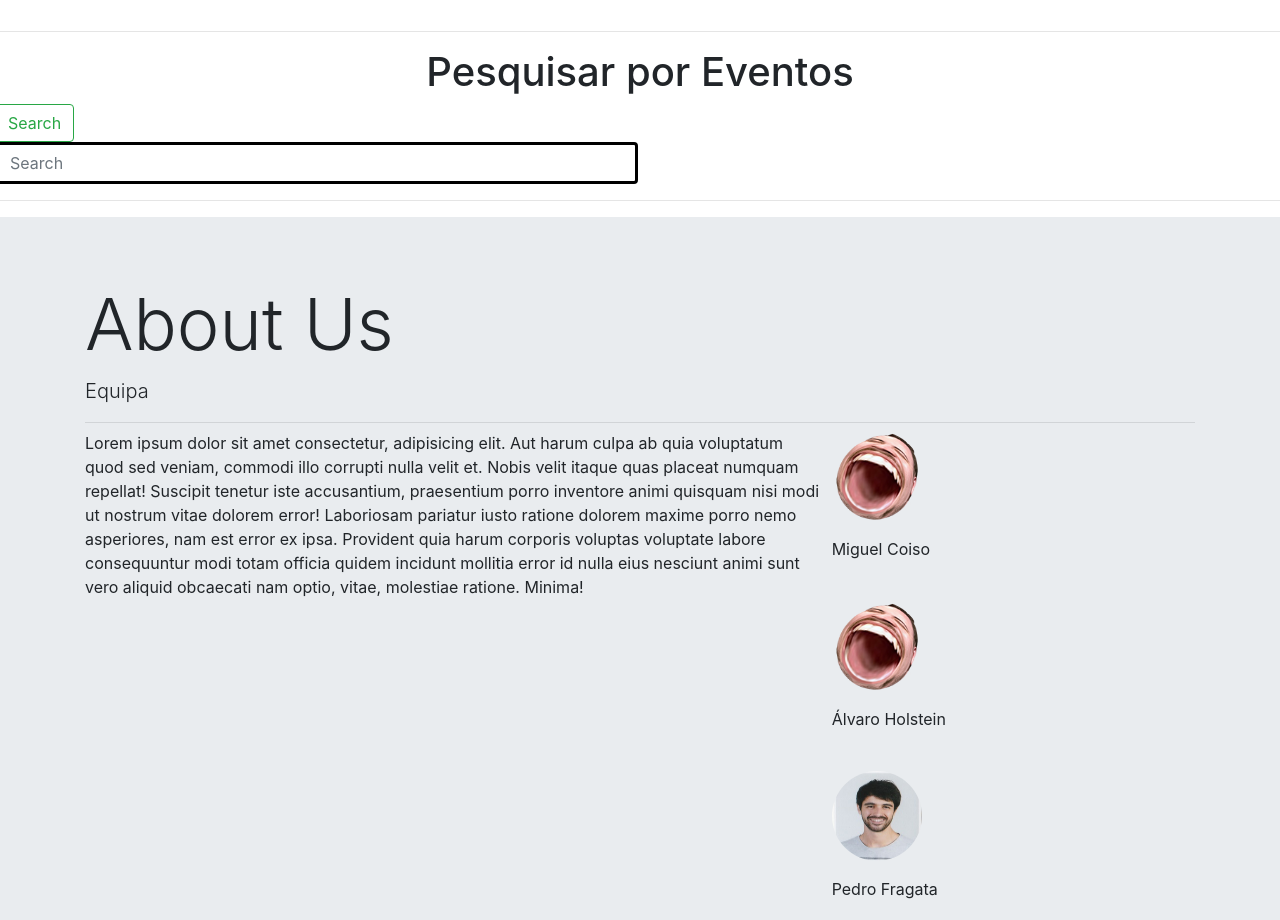
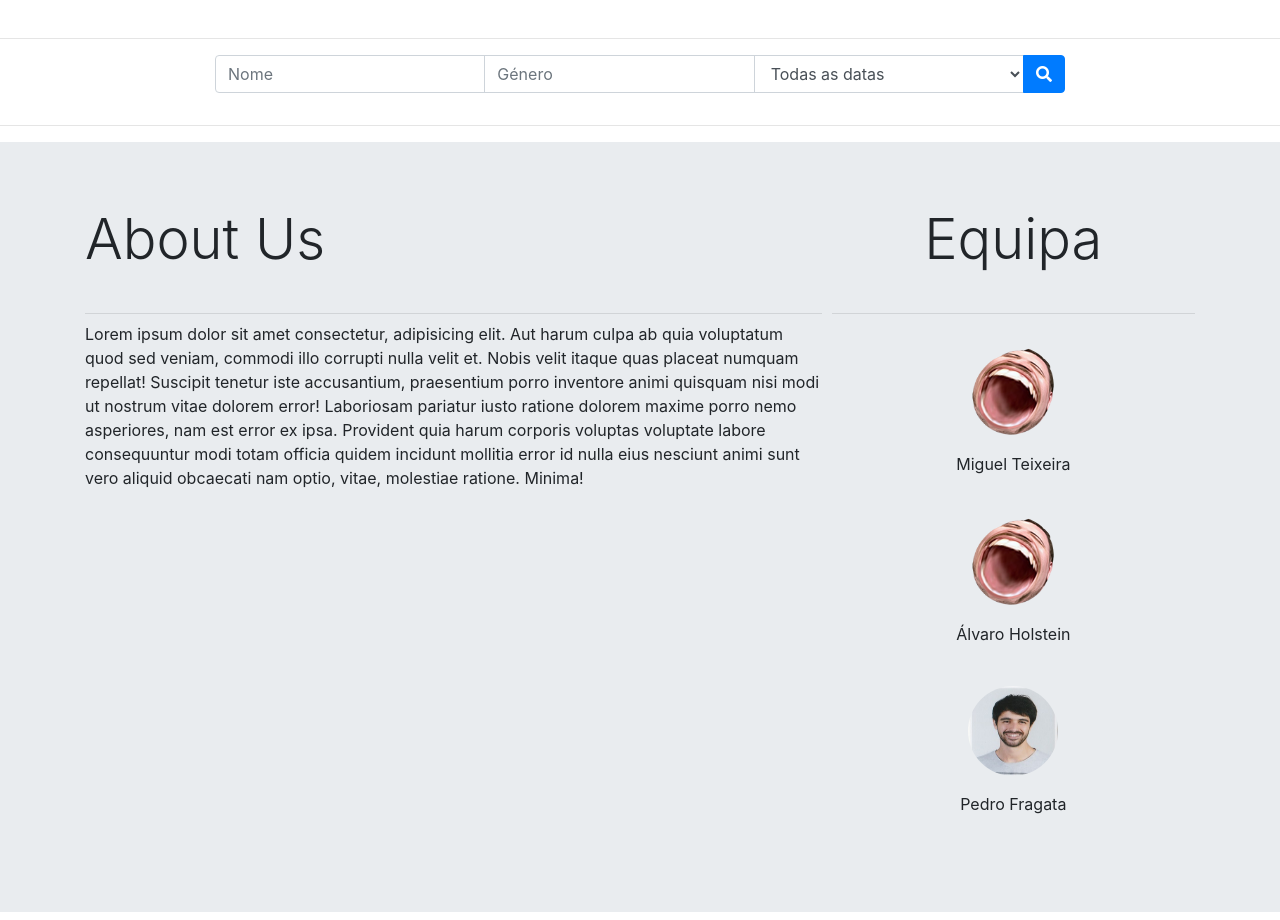
Before and after one commit to MAPtsiw/MAP, a plain HTML site: page PROJETO_MAP_V2/projeto2.html in a window 1280 px wide. Shown: the part 698-1618 px from the top of the page. Drawn offline with nearby package versions, Linux system fonts and the light colour scheme; some packages are replaced by stand-ins of ours.

Commit message:
HTML ATUALIZADO V2 P

```diff
--- a/PROJETO_MAP_V2/projeto2.css
+++ b/PROJETO_MAP_V2/projeto2.css
@@ -25,12 +25,28 @@ footer {
     margin: 0px !important;
     padding: 0 !important;
 }
+
+#logobar {
+  width: 50%;
+  height:50%;
+}
 figure img {
   width: 90px;
   height:90px;
   border-radius: 50%;
 }
+
+.about img {
+	margin-left: auto;
+	margin-right: auto;
+	display: block;
+}
+
+.about p {
+  text-align: center;
+}
 /*TESTE*/
+
 
 /*-----------------------------------------------------------------------------------------------------------------------------*/
 
--- a/PROJETO_MAP_V2/projeto2.html
+++ b/PROJETO_MAP_V2/projeto2.html
@@ -63,7 +63,7 @@
 
     <!-- Navbar que vai ser igual para todos \\ FALTA ARRANJAR AS CORES E O LOGOTIPO -->
     <nav id="chupaAsMinhasTolas" class="navbar navbar-expand-lg navbar-light">
-        <a class="navbar-brand" href="#">Map</a>
+        <a class="navbar-brand" href="#"> <img id="logobar" src="images/MAP.png"> </a>
         <button class="navbar-toggler" type="button" data-toggle="collapse" data-target="#navbarSupportedContent" aria-controls="navbarSupportedContent"
             aria-expanded="false" aria-label="Toggle navigation">
             <span class="navbar-toggler-icon"></span>
@@ -216,6 +216,7 @@
                   </div>
                 </div>
               </div>
+
               <a class="carousel-control-prev" href="#myCarousel" role="button" data-slide="prev">
                 <span class="carousel-control-prev-icon" aria-hidden="true"></span>
                 <span class="sr-only">Previous</span>
@@ -235,34 +236,45 @@
 
     <hr class="my-3">
 
-    <!-- Search Bar -->
+    <!-- ############################# Search Bar #################### -->
     <form>
-        <!--- class="mx-auto" -->
-        <!-- Não estou a conseguir por esta merda no meio, Update: Na puta da mesma -->
-        <!-- class="form-block my-2 my-lg-0" -->
-
+            <!-- <div class="col-sm-6 col-sm-offset-3">
+                    <div class="home_searce_domain_area">
+                        <div class="main_home_searce_domain_content">
+                            <input type="text" placeholder="Your Domain Name ..." />
+                            <select class="form-control">
+                                <option>.com</option>
+                                <option>.net</option>
+                                <option>.co</option>
+                            </select>
+                            <input type="submit" value="Check Availability" />
+                        </div>
+                    </div>
+                </div> -->
         <div class="form-row">
-            <h1 class="mx-auto">
-                Pesquisar por Eventos
-                <i id="btnAdicionarEventos" class="fas fa-plus-square" style="display: none;" data-toggle="modal" data-target="#ModalAdicionnarEventos">
-                    <!-- O botão não vai ficar aqui mas é só para tratar do JS -->
-                    <small style="font-size: 10px; color: grey;">Adicionar</small>
-                    <!-- Isto vai passar a ser uma tooltip ou o caralho-->
-                </i>
-            </h1>
-
+                <div class="form-group col-md-2">
+                    </div>
+            <div class="form-group col-md-8">
+			    <div class="input-group">
+                <input type="text" class="form-control" placeholder="Nome">
+                 <input type="text" class="form-control" placeholder="Género">
+                <select class="form-control">
+                    <option>Todas as datas</option>
+                    <option>Hoje</option>
+                    <option>Amanhã</option>
+                    <option>Esta semana</option>
+                    <option>Este fim de semana</option>
+                    <option>Próxima semana</option>
+                    <option>No próximo mês</option>
+                </select>
+			        <div class="input-group-append">
+			             <button class="btn btn-primary" type="button"><i class="fa fa-search"></i></button>
+			        </div>
+                </div>
+            </div>
+            <div class="form-group col-md-2"></div>
         </div>
 
-        <div id="searchBar" class="form-row" style="margin-right: 0px">
-
-
-            <div class="form-group col-md-6 mx-auto">
-                <button class="btn btn-outline-success my-2 my-sm-0" type="submit">Search </button>
-                <!-- </div> -->
-                <!-- <div class="form-group col-md-6"> -->
-                <input class="form-control mr-sm-2" type="search" placeholder="Search" style="border: black solid 3px" aria-label="Search">
-            </div>
-        </div>
 
         <!-- Para não me foder
         <div class="form-row">
@@ -280,11 +292,12 @@
     <!-- About Us -->
     <div class="jumbotron jumbotron-fluid ">
         <div class="container">
-            <h1 id="aboutus" class="display-3">About Us</h1>
-            <p class="lead">Equipa</p>
-            <hr class="my-2">
                 <div class="form-row">
                         <div class="form-group col-md-8">
+                            <h1 id="aboutus" class="display-4">About Us</h1>
+                                <br>
+                                 <hr class="my-2">
+
                                 <p>
                                     Lorem ipsum dolor sit amet consectetur, adipisicing elit. Aut harum culpa ab quia voluptatum quod sed veniam, commodi illo
                                     corrupti nulla velit et. Nobis velit itaque quas placeat numquam repellat! Suscipit tenetur iste
@@ -295,12 +308,16 @@
                                     Minima!
                                 </p>
                         </div>
-                <div class="form-group col-md-4">
+                        <div class="form-group col-md-4 about">
+                                <h1 id="aboutus" class="display-4" style="text-align: center">Equipa</h1>
+                                <br>
+                                <hr class="my-2">
+                                <br>
                             <!-- por as imagens do grupo -->
                             <figure>
                                 <img src="images/4.png" alt="user">
                             </figure>
-                    <p> Miguel Coiso</p>
+                            <p> Miguel Teixeira</p>
                             <br>
                             <figure>
                                 <img src="images/4.png" alt="user">
--- a/PROJETO_MAP_V2/projeto2.js
+++ b/PROJETO_MAP_V2/projeto2.js
@@ -676,7 +676,7 @@ function Mapa() {
 // Carousel Auto-Cycle
 $(document).ready(function() {
     $('.carousel').carousel({
-      interval: 6000
+      interval: 4000
     })
   });
 
```
Also changed, not shown: PROJETO_MAP_V2/images/MAP.png (added), PROJETO_MAP_V2/images/favicon.png (added). Lines whose indentation alone changed are shown as unchanged.
